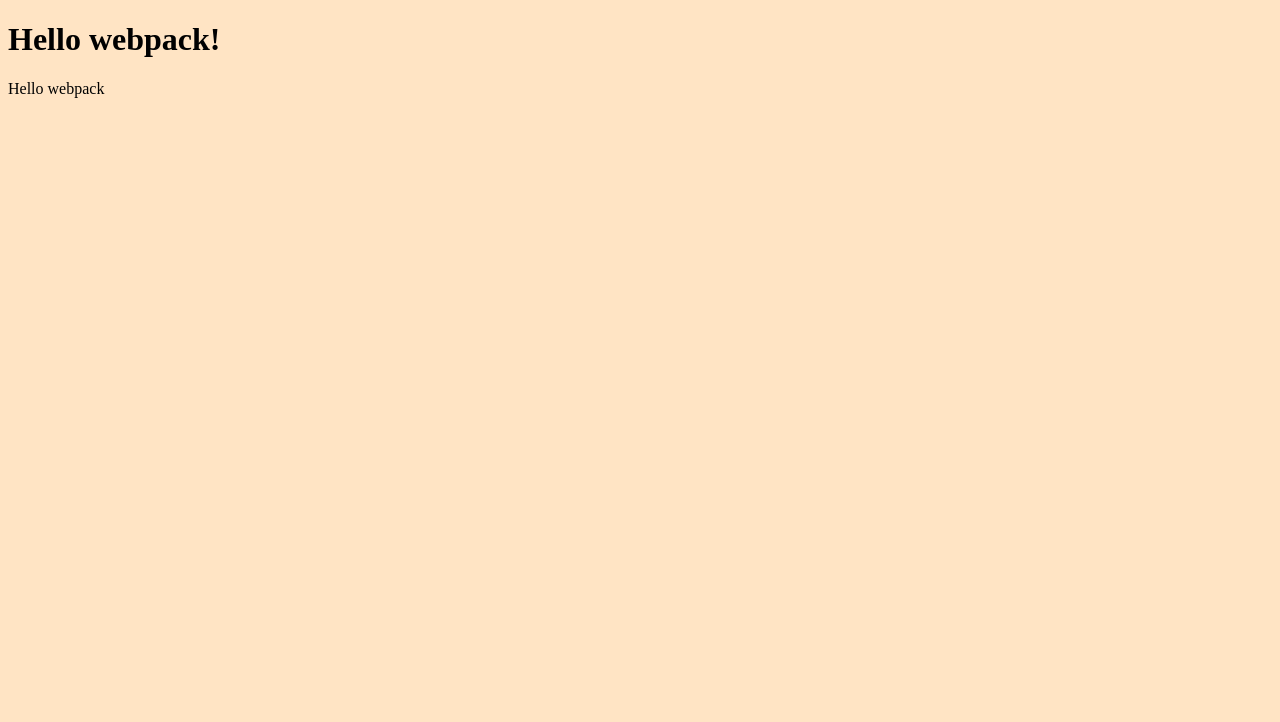
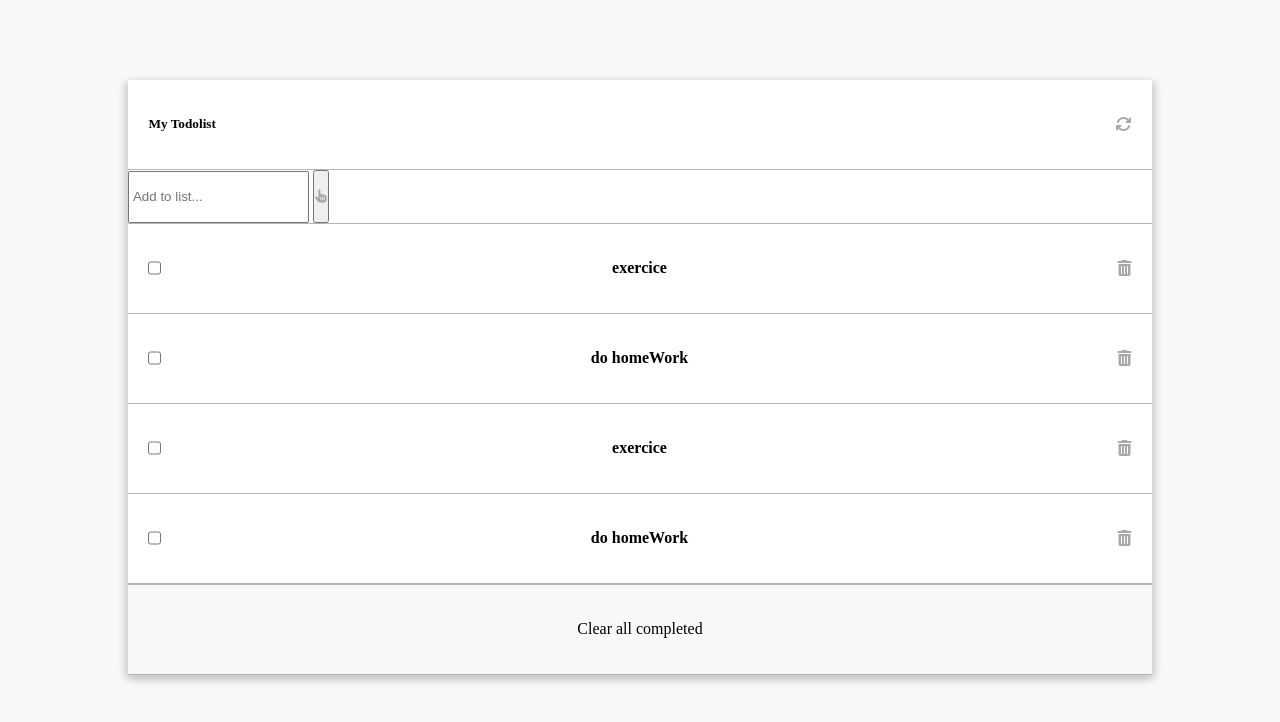
Before and after one commit to souad988/ToDoList, a website built with webpack: page src/index.html in a window 1280 px wide. Built offline with nearby package versions, Linux system fonts and the light colour scheme.

Commit message:
Create tasklist and dispaly function

```diff
--- a/src/index.html
+++ b/src/index.html
@@ -3,9 +3,21 @@
 <head>
     <meta charset="UTF-8">
     <meta name="viewport" content="width=device-width, initial-scale=1.0">
-    <title>Wbpack Exercise</title>
+    <script src="https://kit.fontawesome.com/58aa8d2b83.js" crossorigin="anonymous"></script>
+
+    <title>ToDoList</title>
 </head>
 <body>
-    <h1>Hello webpack!</h1>
+    <div class="todolist_container">
+      <div class="todolist_header"><h5>My Todolist</h5>
+        <i class="fas fa-sync"></i>
+     </div>
+      <form action="add_task">
+          <input type="text" placeholder=" Add to list..."/>
+          <button><i class="fas fa-hand-pointer"></i></button>
+      </form>
+      <ul class="tasks"></ul>
+      <div class="clear">Clear all completed</div>
+    </div>
 </body>
 </html>
--- a/src/index.js
+++ b/src/index.js
@@ -1,13 +1,38 @@
 import _ from 'lodash';
 import './style.css';
 
-function component() {
-  const element = document.createElement('div');
+let todolist = [
+  {description :'exercice',
+  completed :false,
+  index: 0,
+  },
+  {
+    description :'do homeWork',
+    completed :true,
+    index: 1,
+  },
+  {description :'exercice',
+  completed :false,
+  index: 0,
+  },
+  {
+    description :'do homeWork',
+    completed :true,
+    index: 1,
+  },
+];
 
+function displayToDoTasks(todolist,tasks) {
+  tasks.innerHTML =``;
   // Lodash, now imported by this script
-  element.innerHTML = _.join(['Hello', 'webpack'], ' ');
-  element.classList.add('hello');
-  return element;
+  todolist.forEach(task => {
+    tasks.innerHTML +=`<li><form class="task">
+    <input type="checkbox" id="${task.index}" name="task" value="task">
+    <label for="${task.index}">${task.description}</label>
+    <i class="fas fa-trash-alt"></i>
+    </form></li>`;
+  });
 }
 
-document.body.appendChild(component());
+const tasks = document.querySelector('.tasks');
+displayToDoTasks(todolist,tasks);
--- a/src/style.css
+++ b/src/style.css
@@ -1,3 +1,80 @@
+* {
+    margin: 0%;
+    padding: 0%;
+}
 body {
-    background-color: bisque;
+    background-color: #F6F8FA;
+
 }
+
+.todolist_container {
+    background-color: white;
+    width: 80%;
+    margin: auto;
+    display: flex;
+    flex-direction: column;
+    margin-top: 10vh;
+    box-shadow: -3px 3px 8px rgb(202, 201, 200),3px 3px 8px rgb(202, 201, 200);
+}
+
+.todolist_container * {
+    min-height:6vh;
+    line-height: 6vh;
+}
+
+.tasks * {
+    height: 6vh;
+}
+
+.todolist_container >*, .tasks > * {
+    border-bottom: 1px solid rgb(182, 181, 181);
+}
+
+.todolist_header {
+    display: flex;
+    padding: 2%;
+    justify-content: space-between;
+    align-items: center;
+}
+
+.todolist_container i {
+    color: darkgray;
+}
+
+.tasks {
+    display: flex;
+    flex-direction: column;
+    list-style: none;
+    padding: 0%;
+    font-weight: 600;
+}
+
+.tasks form {
+    width: 100%;
+    display: flex;
+    justify-content: space-between;
+}
+
+.tasks li {
+    padding: 2%;
+}
+
+.tasks form i {
+    justify-self: end;
+}
+
+.clear {
+    text-align: center;
+    background-color: #F6F8FA;
+    padding: 2%;
+}
+
+.add_task {
+    display: flex;
+    justify-content: space-between;
+}
+
+.add_task input {
+    border: none;
+    outline: none;
+}
```
